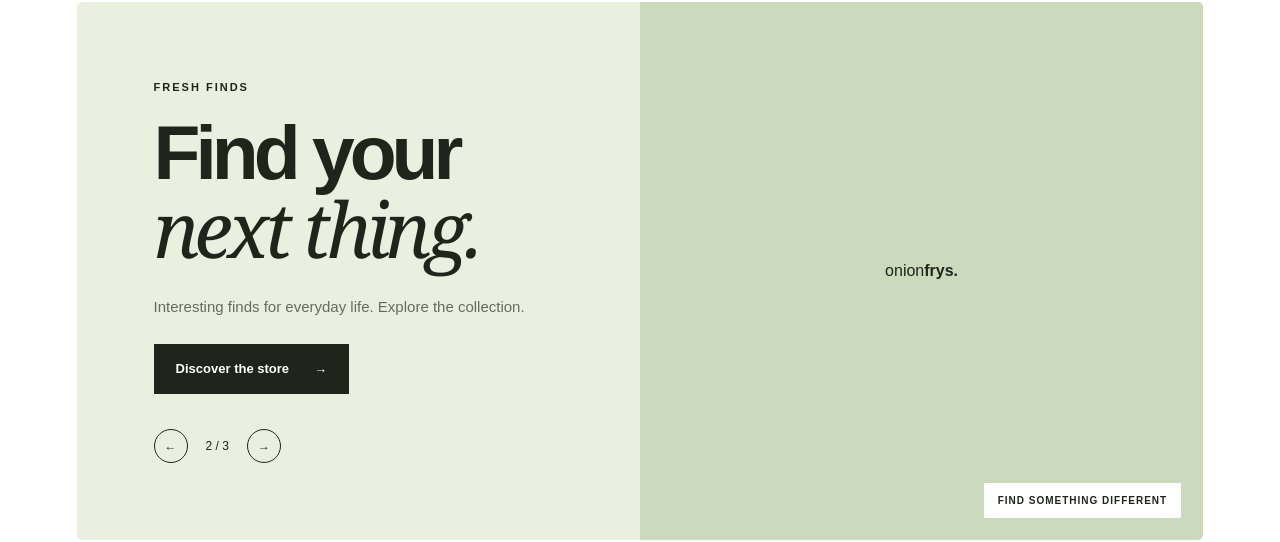
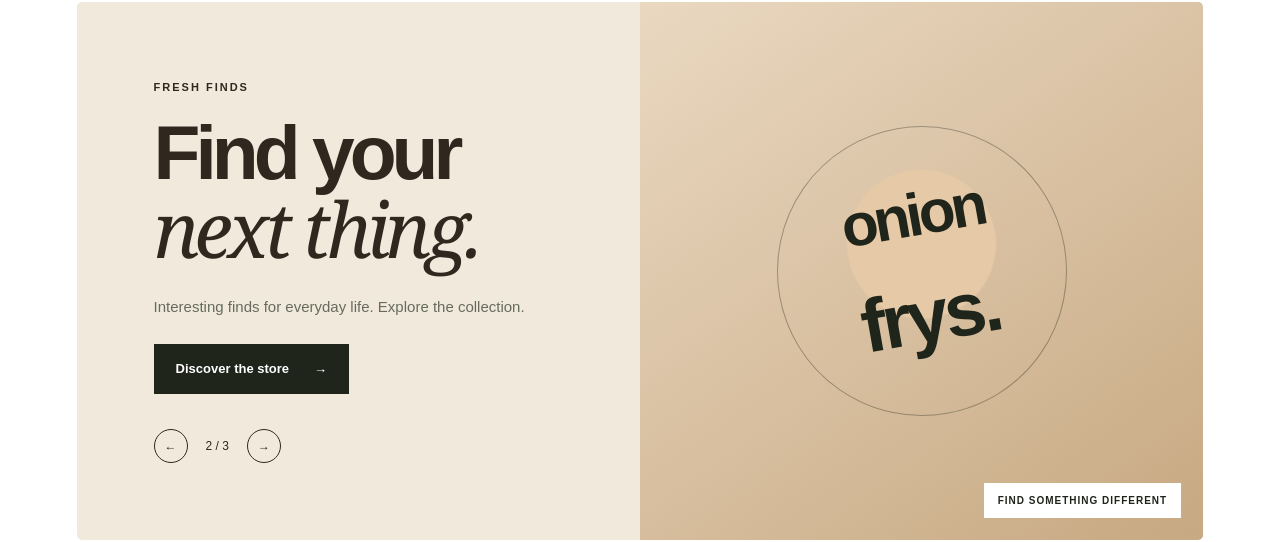
Before and after one commit to karthickology/OnionFrys-, a Next.js app: page / in a window 1280 px wide. Shown: the part 108-650 px from the top of the page. Built offline with nearby package versions, Linux system fonts and the light colour scheme; no server answers; the database is empty.

Commit message:
Update homepage.css

```diff
--- a/app/homepage.css
+++ b/app/homepage.css
@@ -522,3 +522,90 @@
     gap: 10px;
   }
 }
+
+
+
+/* Promotion banner themes */
+
+.home-promo {
+  transition: background 0.3s ease;
+}
+
+.home-promo.promo-green {
+  background: #e9f0df;
+  color: #20251b;
+}
+
+.home-promo.promo-cream {
+  background: #f1e9dc;
+  color: #30271f;
+}
+
+.home-promo.promo-dark {
+  background: #20251b;
+  color: #fff;
+}
+
+.home-promo.promo-dark .home-promo-content > p {
+  color: #d0d4c9;
+}
+
+.home-promo.promo-dark .home-promo-button {
+  background: #fff;
+  color: #20251b;
+}
+
+.home-promo-art {
+  display: grid;
+  place-items: center;
+  background:
+    radial-gradient(circle at 50% 45%, #c9e3a7 0 18%, transparent 18.5%),
+    linear-gradient(145deg, #d9e6c8, #a8bf8c);
+}
+
+.promo-cream .home-promo-art {
+  background:
+    radial-gradient(circle at 50% 45%, #e6c9a6 0 18%, transparent 18.5%),
+    linear-gradient(145deg, #ead8c1, #c7a982);
+}
+
+.promo-dark .home-promo-art {
+  background:
+    radial-gradient(circle at 50% 45%, #526d43 0 18%, transparent 18.5%),
+    linear-gradient(145deg, #354c35, #17251a);
+}
+
+.promo-art-circle {
+  width: min(65%, 290px);
+  aspect-ratio: 1;
+  border: 1px solid rgba(32, 37, 27, 0.35);
+  border-radius: 50%;
+  display: flex;
+  align-items: center;
+  justify-content: center;
+  flex-direction: column;
+  transform: rotate(-10deg);
+  font-size: clamp(32px, 5vw, 60px);
+  font-weight: 900;
+  letter-spacing: -4px;
+  color: #20251b;
+}
+
+.promo-dark .promo-art-circle {
+  color: white;
+  border-color: rgba(255, 255, 255, 0.5);
+}
+
+.promo-art-circle strong {
+  font-size: 1.25em;
+}
+
+@media (max-width: 760px) {
+  .home-promo-art {
+    min-height: 260px;
+  }
+
+  .promo-art-circle {
+    width: 190px;
+  }
+}
```
